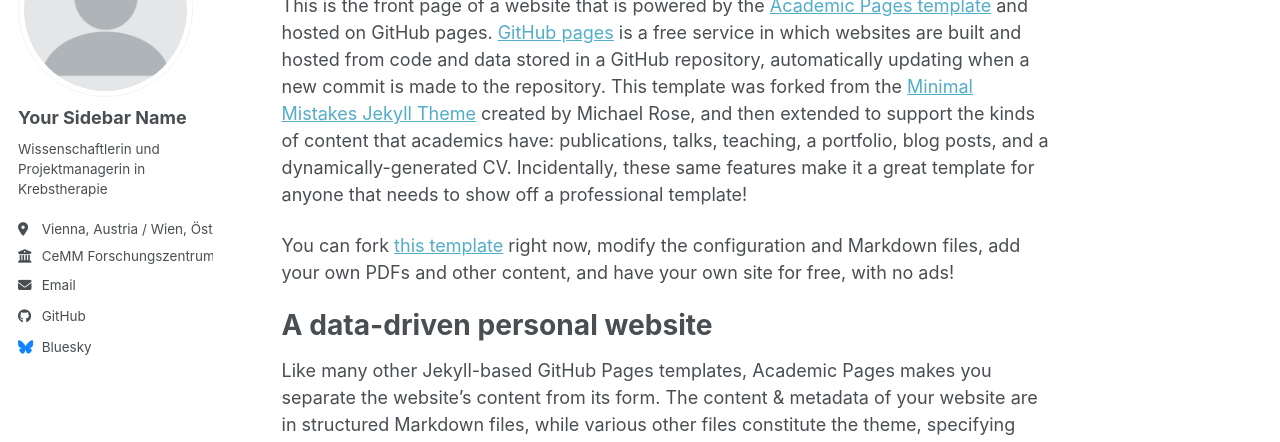
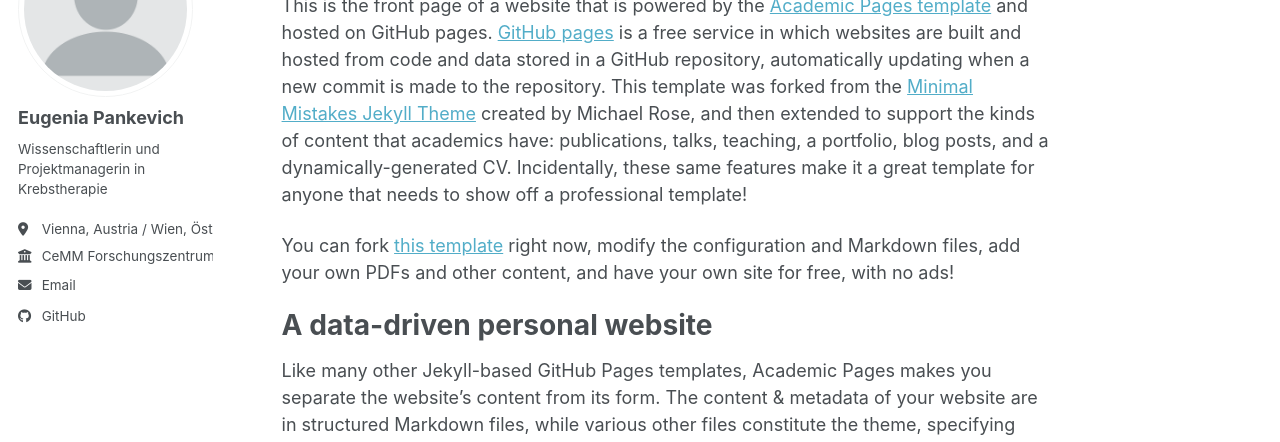
Before and after one commit to pankevich-ev/pankevich-ev.github.io, a Jekyll site: the page built from _pages/about.md, in a window 1280 px wide. Shown: the part 179-621 px from the top of the page. Built offline with Jekyll 4.4.1, drawn with Linux system fonts in a browser that asks for light colours; a script bundle is joined from its source files by our own code; library files that are not in the unit come from our copies.

Commit message:
Update _config.yml

```diff
--- a/_config.yml
+++ b/_config.yml
@@ -24,7 +24,7 @@ repository               : "pankevich-ev/pankevich-ev.github.io"
 author:
   # Biographic information
   avatar           : "profile.png"
-  name             : "Your Sidebar Name"
+  name             : "Eugenia Pankevich"
   pronouns         : # example: "she/her"
   bio              : "Wissenschaftlerin und Projektmanagerin in Krebstherapie"
   location         : "Vienna, Austria / Wien, Österreich"
@@ -57,7 +57,7 @@ author:
 
   # Social media
   artstation       : # Username
-  bluesky          : "bsky.app" # Replace this with you Bluesky username
+  bluesky          : # "bsky.app" # Replace this with you Bluesky username
   facebook         : # Username
   flickr           : # Username
   foursquare       : # Username
```
